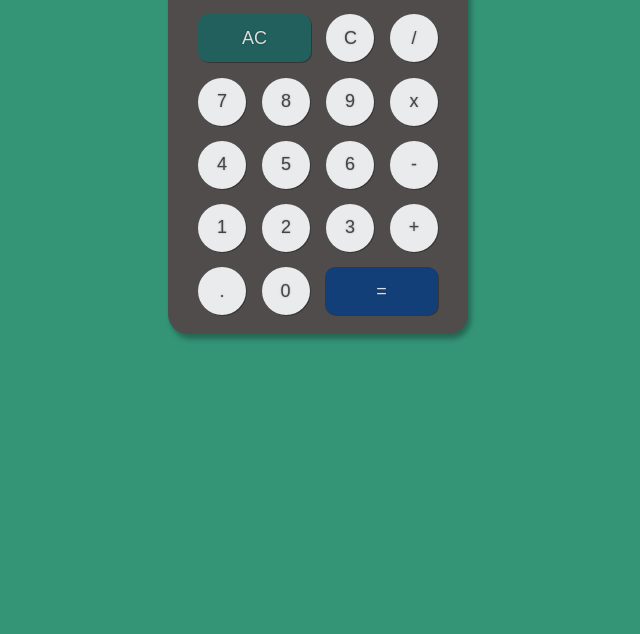
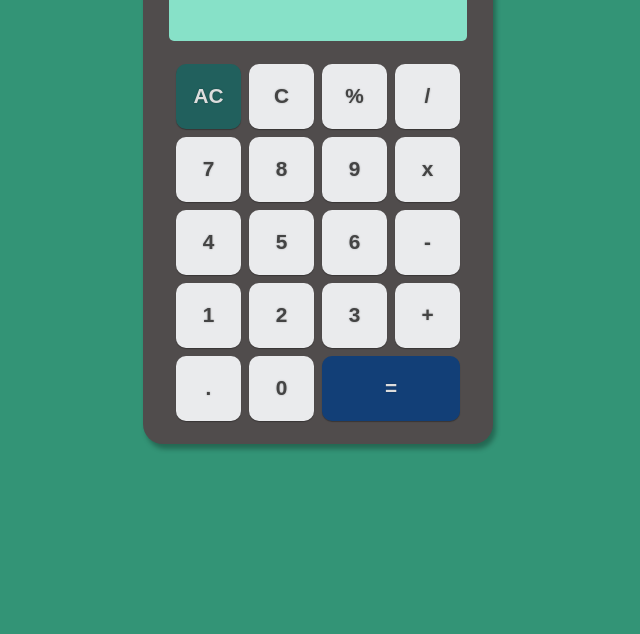
Before and after one commit to gilang-fr/calculator-project, a plain HTML site: page index.html in a window 1280 px wide. Shown: the part 166-800 px from the top of the page, without its empty margins (322-962 px from the left). Drawn offline with Linux system fonts and the light colour scheme.

Commit message:
Change Display + Style

```diff
--- a/index.html
+++ b/index.html
@@ -18,24 +18,25 @@
                 <!-- <p class="output-value" value="0"></p> -->
             </div>
             <div class="btn-area">
-                <button class="btn all-clear" id="ac">AC</button>
-                <button class="btn clear" id="clear">C</button>
-                <button class="btn operator" id="/">/</button>
-                <button class="btn number" id="7">7</button>
-                <button class="btn number" id="8">8</button>
-                <button class="btn number" id="9">9</button>
-                <button class="btn operator" id="*">x</button>
-                <button class="btn number" id="4">4</button>
-                <button class="btn number" id="5">5</button>
-                <button class="btn number" id="6">6</button>
-                <button class="btn operator" id="-">-</button>
-                <button class="btn number" id="1">1</button>
-                <button class="btn number" id="2">2</button>
-                <button class="btn number" id="3">3</button>
-                <button class="btn operator" id="+">+</button>
-                <button class="btn number" id=".">.</button>
-                <button class="btn number" id="0">0</button>
-                <button class="btn equal" id="=">=</button>
+                <button class="btn all-clear">AC</button>
+                <button class="btn clear">C</button>
+                <button class="btn operator">%</button>
+                <button class="btn operator">/</button>
+                <button class="btn number">7</button>
+                <button class="btn number">8</button>
+                <button class="btn number">9</button>
+                <button class="btn operator">x</button>
+                <button class="btn number">4</button>
+                <button class="btn number">5</button>
+                <button class="btn number">6</button>
+                <button class="btn operator">-</button>
+                <button class="btn number">1</button>
+                <button class="btn number">2</button>
+                <button class="btn number">3</button>
+                <button class="btn operator">+</button>
+                <button class="btn number">.</button>
+                <button class="btn number">0</button>
+                <button class="btn equal">=</button>
             </div>
         </div>
         <script src="script.js"></script>
--- a/style.css
+++ b/style.css
@@ -9,8 +9,8 @@ body {
 }
 
 .container {
-    max-width: 300px;
-    height: 450px;
+    max-width: 350px;
+    height: 70vh;
     margin: 50px auto;
     border-radius: 20px;
     overflow: hidden;
@@ -23,30 +23,27 @@ body {
 }
 
 .container p {
+    padding: 5px;
     font-size: 20px;
     font-family: "Gill Sans", "Gill Sans MT", Calibri, "Trebuchet MS", sans-serif;
-    font-weight: 800;
+    font-weight: 900;
     text-transform: uppercase;
     letter-spacing: 1px;
 }
 
 .display {
     width: 85%;
-    height: 15%;
-    margin: 10px auto;
+    height: 20%;
+    margin: 5px auto;
     background-color: #87e1c8;
     border-radius: 5px;
-    padding: 0 5px;
+    padding: 5px;
     box-sizing: border-box;
     display: flex;
     flex-direction: column;
     align-items: flex-end;
-}
-
-.line {
-    background-color: #eee;
-    height: 1px;
-    width: 90%;
+    word-wrap: none;
+    word-break: break-all;
 }
 
 .display .history-value {
@@ -62,31 +59,28 @@ body {
 }
 
 .btn-area {
-    display: flex;
-    width: 80%;
+    display: grid;
+    grid-template-columns: repeat(4, 65px);
+    grid-template-rows: repeat(5, 65px);
     height: 70%;
-    margin: 0 auto;
-    align-items: center;
+    align-content: center;
     justify-content: space-between;
-    flex-wrap: wrap;
-    gap: 1px;
+    gap: 8px;
 }
 
 .btn {
-    display: flex;
-    width: 20%;
-    height: 48px;
+    font-size: 1.3rem;
+    font-weight: 600;
+    color: #444;
+    background-color: #eaebed;
+    border-radius: 10px;
+    border: 0;
     align-items: center;
     justify-content: center;
-    border-radius: 50%;
-    border: 0;
-    font-size: 18px;
-    text-shadow: 0 0 2px rgba(0, 0, 0, 0.3);
-    color: #444;
-    background-color: #eaebed;
-    box-shadow: 1px 1px rgba(0, 0, 0, 0.3);
     cursor: pointer;
     transition: 0.1s;
+    box-shadow: 0 1px 1px rgba(0, 0, 0, 0.3);
+    text-shadow: 0 0 2px rgba(0, 0, 0, 0.3);
 }
 
 .btn:hover {
@@ -98,15 +92,12 @@ body {
 }
 
 .btn:first-child {
-    width: 47%;
-    border-radius: 10px;
     background-color: #21605d;
     color: #ddd;
 }
 
 .btn:last-child {
-    width: 47%;
     color: #ddd;
     background-color: #123f77;
-    border-radius: 10px;
+    grid-column: span 2;
 }
```
